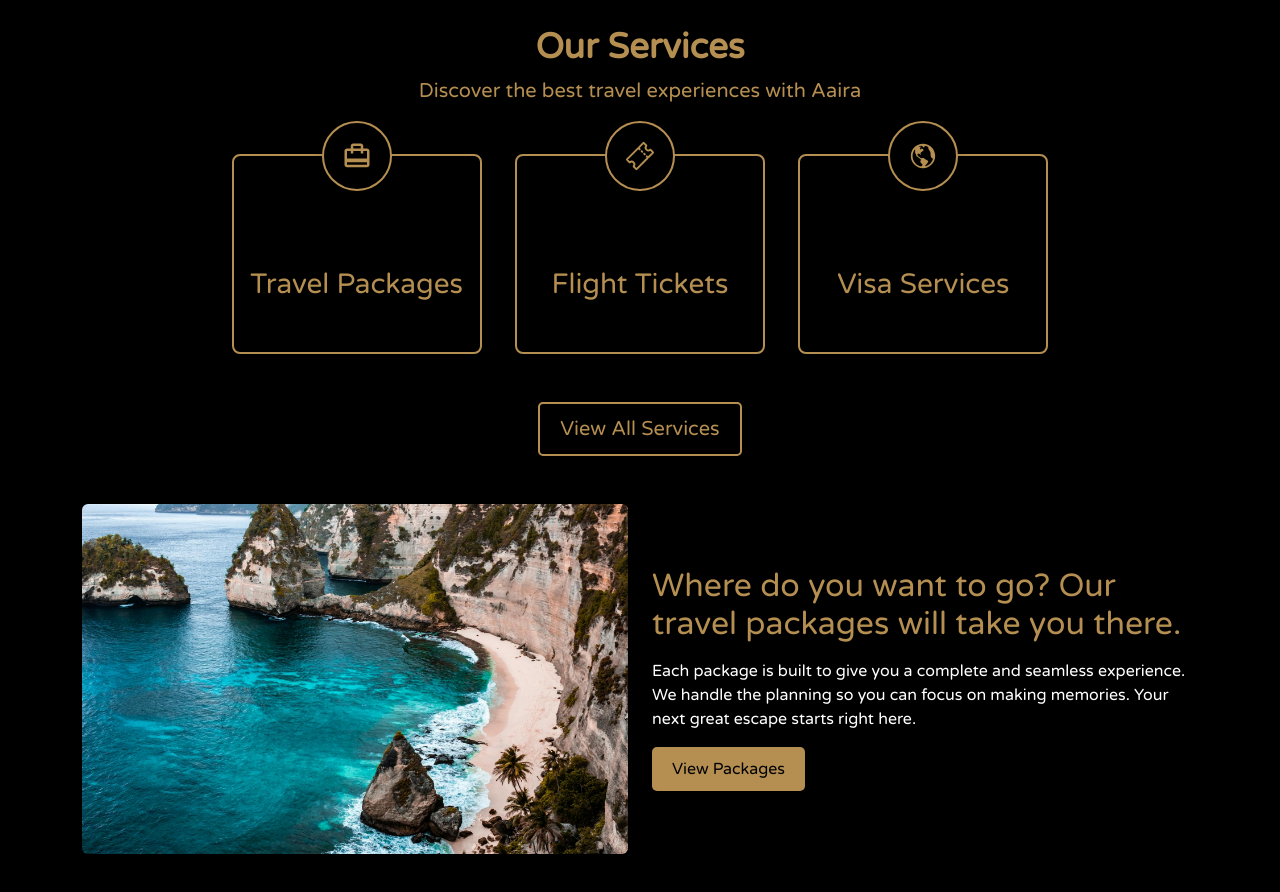
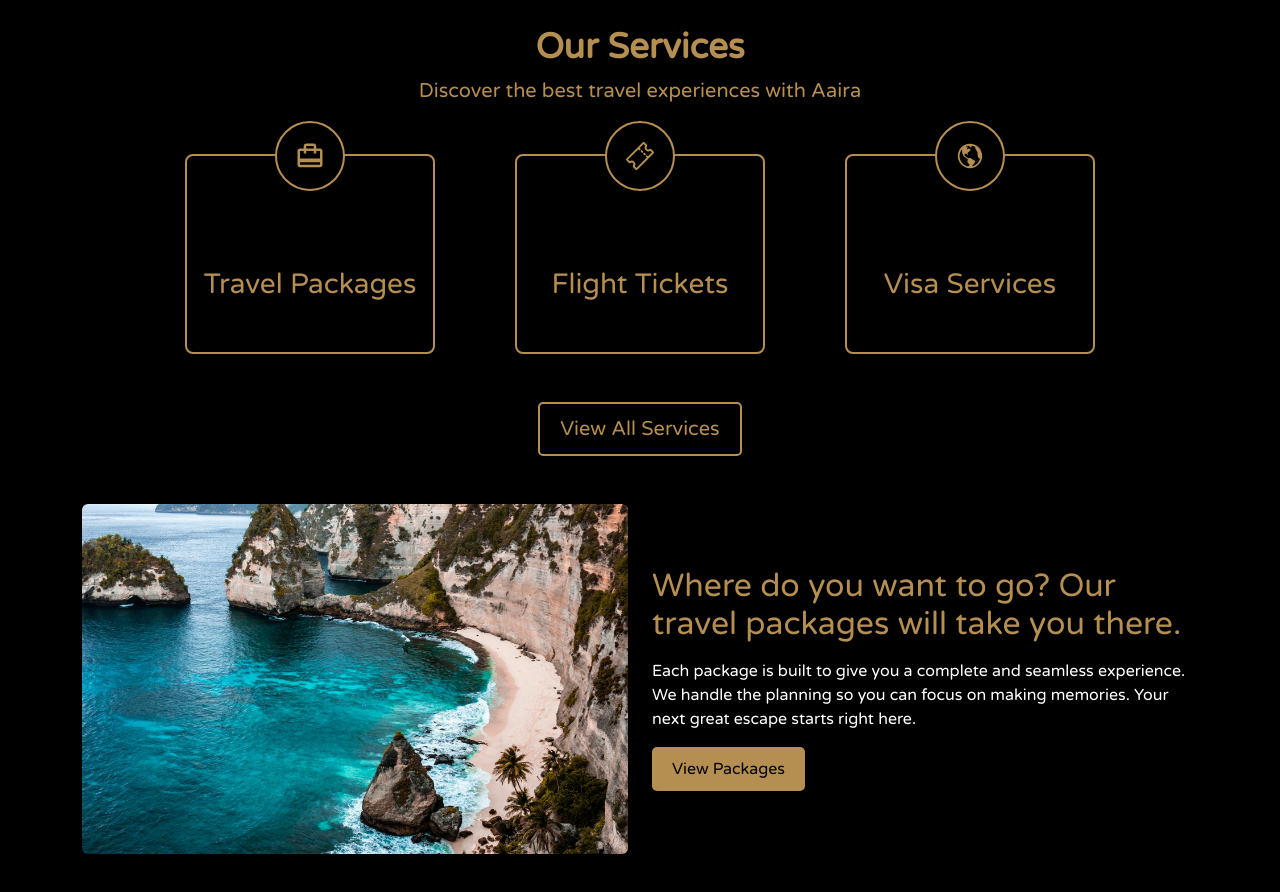
Before and after one commit to irfaanh/aairatravels, a React (Vite) app in the folder Client/app/: page / in a window 1280 px wide. Shown: the part 840-1732 px from the top of the page. Built offline with nearby package versions, Linux system fonts and the light colour scheme.

Commit message:
updated services card

```diff
--- a/Client/app/src/Pages/UserPage/Services.jsx
+++ b/Client/app/src/Pages/UserPage/Services.jsx
@@ -15,7 +15,7 @@ const Services = () => {
         </div>
 
         {/* Responsive row for cards */}
-        <div className='card-main d-flex justify-content-center flex-wrap flex-lg-nowrap w-auto mt-2 p-4'>
+        <div className='card-main d-flex justify-content-center flex-wrap flex-lg-nowrap w-auto mt-2 p-4 gap-5'>
 
             <a href="#travelpackage" className='col-12 col-sm-6 col-md-4 d-flex justify-content-center text-decoration-none mb-4'>
             <div className='service-card position-relative text-center'>
```
